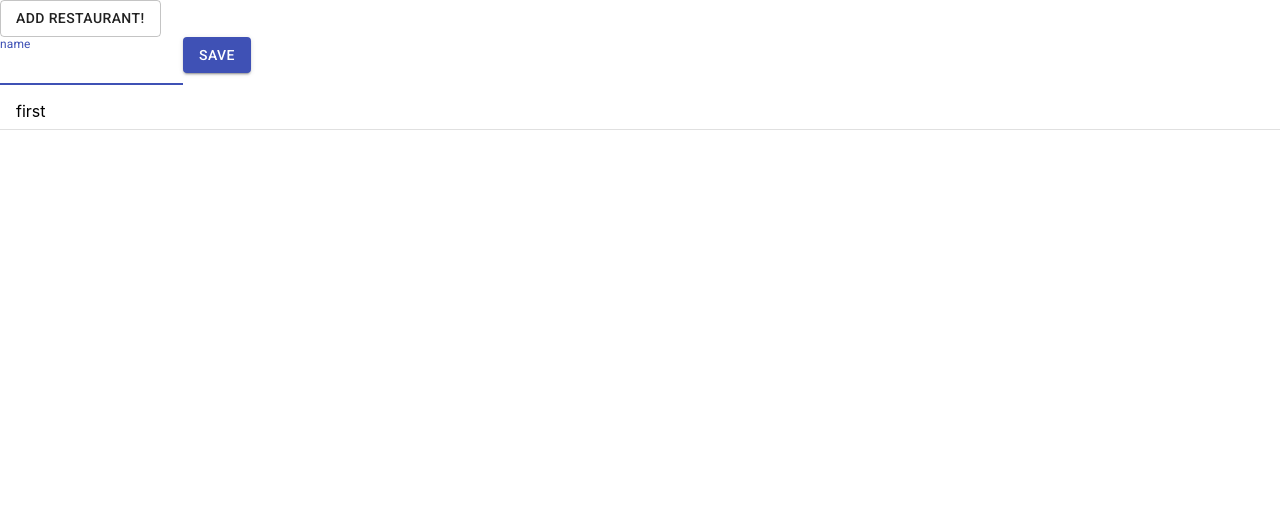
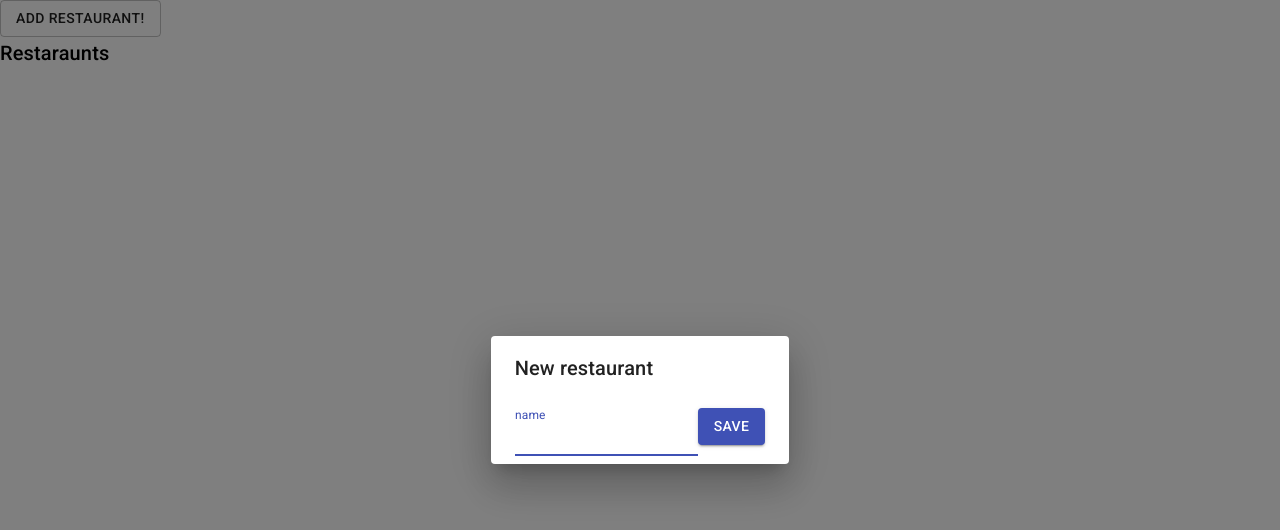
Before and after one commit to NurbekGithub/tdd-cra, a React (Create React App) app: page / in a window 1280 px wide. Both pictures are taken after a click on the button "ADD RESTAURANT!". Shown: the top 530 px of the page. Built offline with nearby package versions, Linux system fonts and the light colour scheme.

Commit message:
put form into dialog

```diff
--- a/src/modules/Restaurant/RestaurantListPage.js
+++ b/src/modules/Restaurant/RestaurantListPage.js
@@ -1,11 +1,11 @@
 import React, { useState } from "react";
 import NewRestaurantForm from "./NewRestaurantForm";
-import { Button } from "@material-ui/core";
+import { Button, Dialog, DialogContent, DialogTitle } from "@material-ui/core";
 import RestaurantsList from "./RestaurantsList";
 
 export default function RestaurantListPage() {
   const [modalVisible, setModalVisible] = useState(false);
-  const [restaurants, setRestaurants] = useState(["first"]);
+  const [restaurants, setRestaurants] = useState([]);
 
   function handleSubmit(name) {
     setRestaurants(prevState => [...prevState, name]);
@@ -16,11 +16,12 @@ export default function RestaurantListPage() {
       <Button onClick={() => setModalVisible(true)} variant="outlined">
         Add Restaurant!
       </Button>
-      {modalVisible && (
-        <div>
+      <Dialog open={modalVisible}>
+        <DialogTitle>New restaurant</DialogTitle>
+        <DialogContent>
           <NewRestaurantForm handleSubmit={handleSubmit} />
-        </div>
-      )}
+        </DialogContent>
+      </Dialog>
       <RestaurantsList restaurants={restaurants} />
     </div>
   );
--- a/src/modules/Restaurant/RestaurantsList.js
+++ b/src/modules/Restaurant/RestaurantsList.js
@@ -1,9 +1,9 @@
 import React from "react";
-import { List, ListItem } from "@material-ui/core";
+import { List, ListItem, Typography } from "@material-ui/core";
 
 export default function RestaurantsList({ restaurants }) {
   return (
-    <List>
+    <List subheader={<Typography variant="h6">Restaraunts</Typography>}>
       {restaurants.map(restaurant => (
         <ListItem key={restaurant} divider>
           {restaurant}
```
